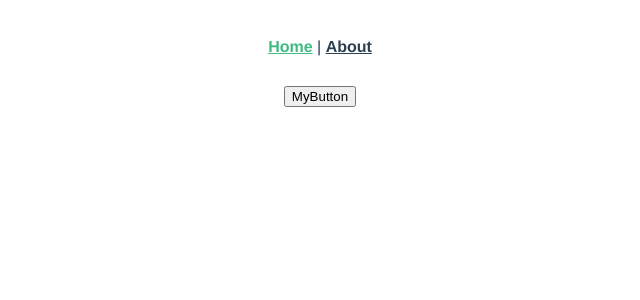
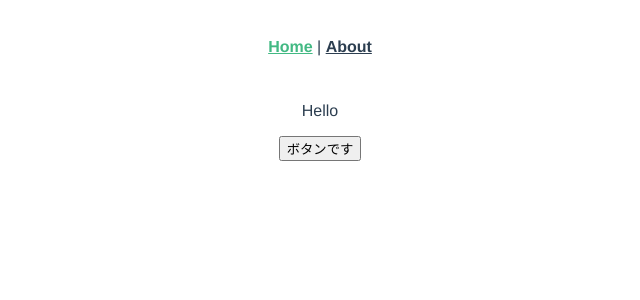
Before and after one commit to segawaakira/vuecli-ts, a Vue app in the folder vue-ts-practice/: page / in a window 1280 px wide. Shown: the top 300 px of the page, without its empty margins (320-960 px from the left). Built offline with nearby package versions, Linux system fonts and the light colour scheme.

Commit message:
2回目以降は文言変える。ボタンのテキストは、親から子に渡す

```diff
--- a/vue-ts-practice/src/components/MyButton.vue
+++ b/vue-ts-practice/src/components/MyButton.vue
@@ -1,16 +1,25 @@
 <template>
-    <button @click="onClick">MyButton</button>
+    <button @click="onClick">{{text}}</button>
 </template>
 
 <script lang="ts">
-    import {Component, Prop, Vue} from "vue-property-decorator";
+    import {Component, Emit, Prop, Vue} from "vue-property-decorator";
 
     @Component
     export default class MyButton extends Vue {
+
         @Prop()
         public greet?: string;
+        @Prop()
+        public text?: string;
+
+        @Emit()
+        public click(){
+        }
+
         public onClick(){
             alert(this.greet);
+            this.click();
         }
     }
 </script>
--- a/vue-ts-practice/src/views/Home.vue
+++ b/vue-ts-practice/src/views/Home.vue
@@ -1,6 +1,7 @@
 <template>
   <div class="home">
-    <MyButton greet="Hello"></MyButton>
+    <p> {{greetText}}</p>
+    <MyButton :greet="greetText" :text="text" @click="onMyButtonClicked"></MyButton>
   </div>
 </template>
 
@@ -13,5 +14,11 @@
             MyButton,
     },
     })
-    export default class Home extends Vue {}
+    export default class Home extends Vue {
+        public greetText: string = "Hello";
+        public text: string = "ボタンです";
+        public onMyButtonClicked(){
+            this.greetText = "こんにちは";
+        }
+    }
 </script>
```
